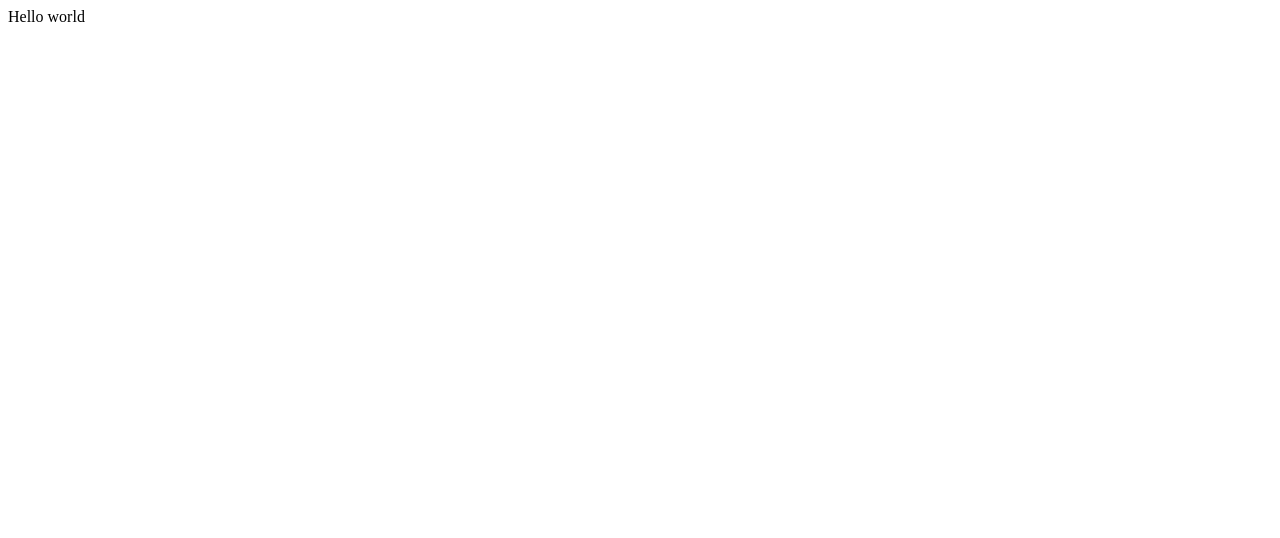
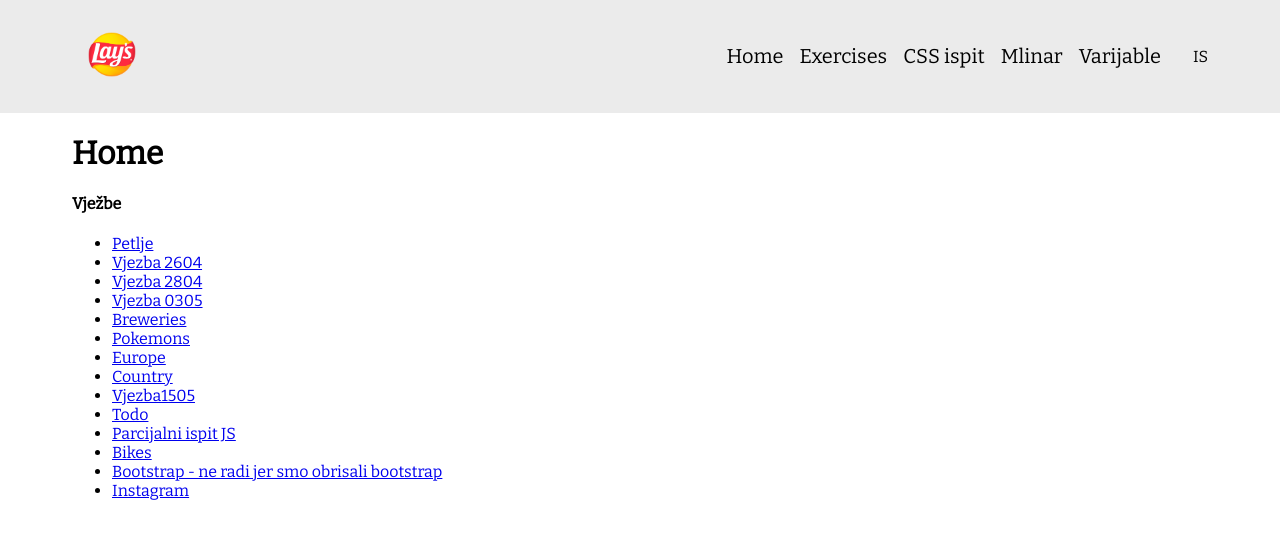
Before and after one commit to algebra-isakoman/react-app, a React (Vite) app: page / in a window 1280 px wide. Shown: the top 538 px of the page. Built offline with nearby package versions, Linux system fonts and the light colour scheme.

Commit message:
Fix server issue

```diff
--- a/src/main.tsx
+++ b/src/main.tsx
@@ -1,7 +1,6 @@
 import ReactDOM from "react-dom/client";
 import App from "./App";
-import { HashRouter } from "react-router-dom";
 
 ReactDOM.createRoot(document.getElementById("root") as HTMLElement).render(
-  <div>Hello world</div>
+  <App />
 );
--- a/vite.config.ts
+++ b/vite.config.ts
@@ -3,6 +3,5 @@ import react from "@vitejs/plugin-react";
 
 // https://vitejs.dev/config/
 export default defineConfig({
-  base: "/rect-app",
   plugins: [react()],
 });
```
